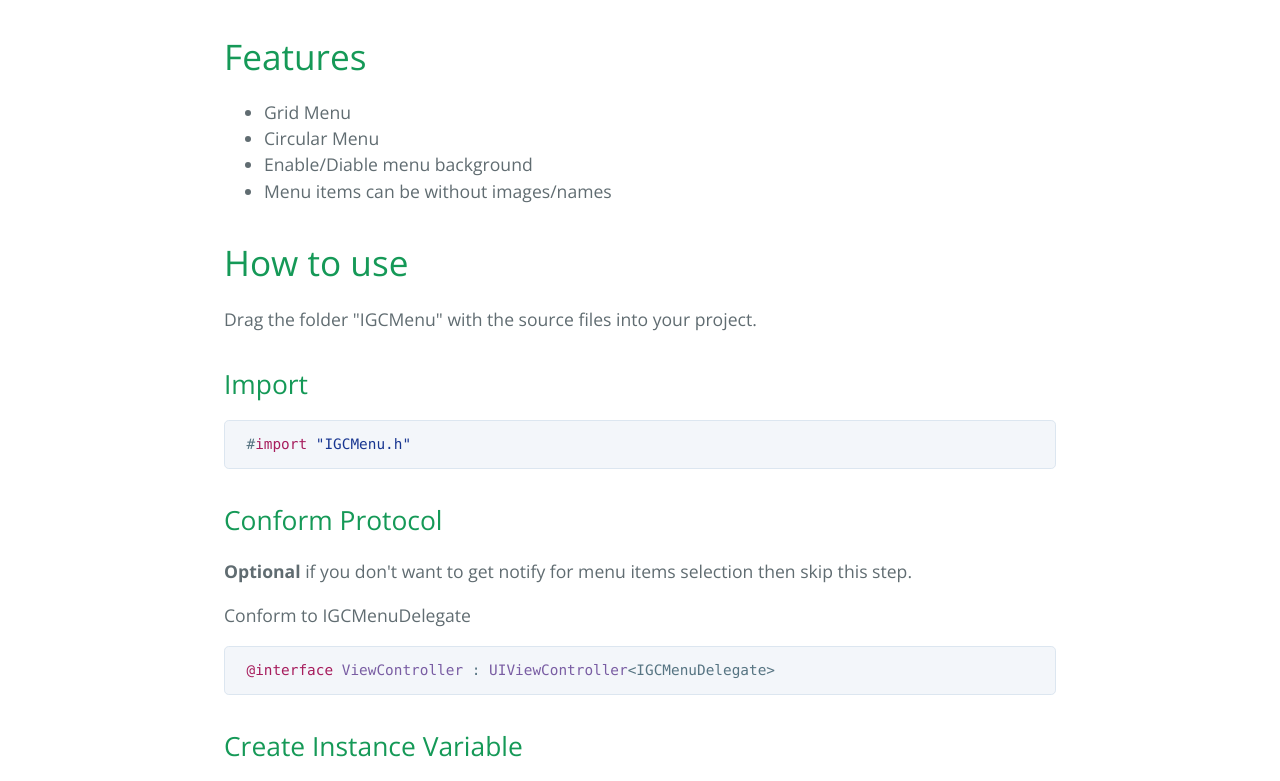
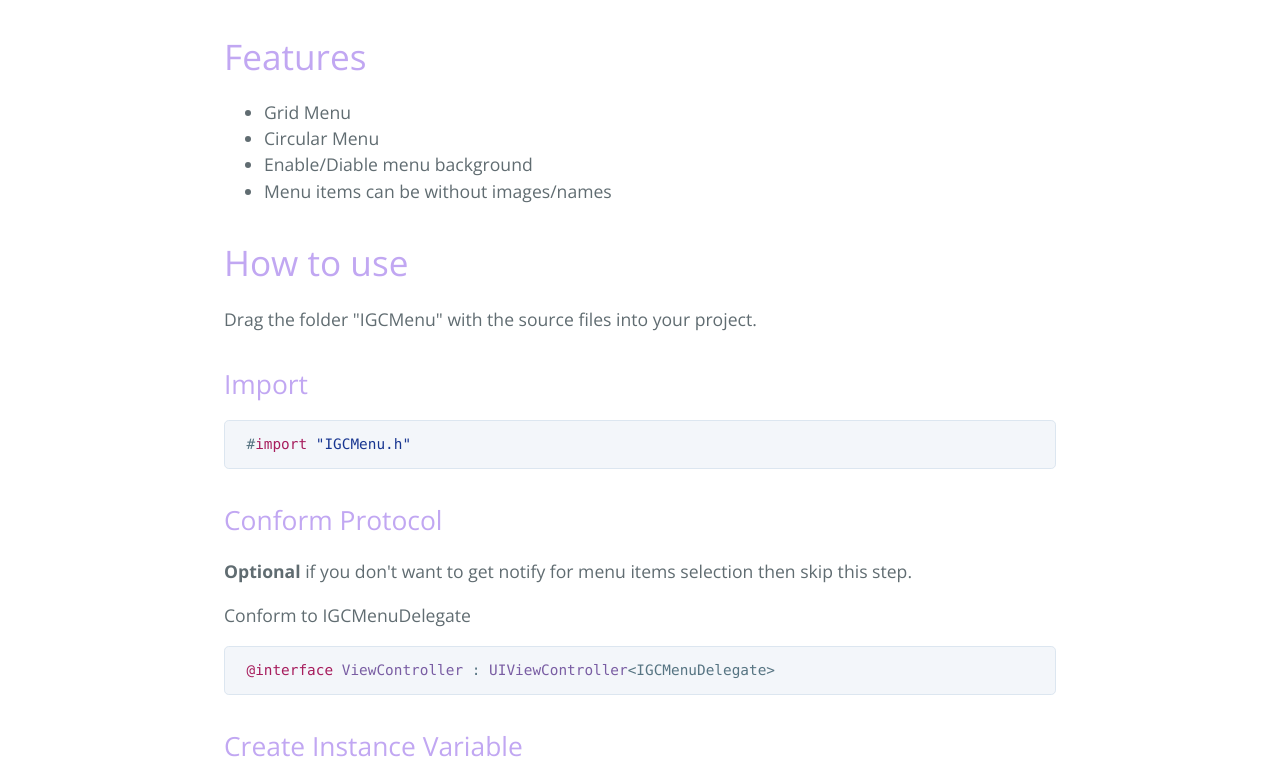
Before and after one commit to sunilsharma08/IGCMenu, a plain HTML site: page index.html in a window 1280 px wide. Shown: the part 1211-1992 px from the top of the page. Drawn offline with nearby package versions, Linux system fonts and the light colour scheme.

Commit message:
Update stylesheet.css

```diff
--- a/stylesheets/stylesheet.css
+++ b/stylesheets/stylesheet.css
@@ -112,7 +112,7 @@ a {
   margin-top: 2rem;
   margin-bottom: 1rem;
   font-weight: normal;
-  color: #159957; }
+  color: #c1a7f2; }
 .main-content p {
   margin-bottom: 1em; }
 .main-content code {
```
